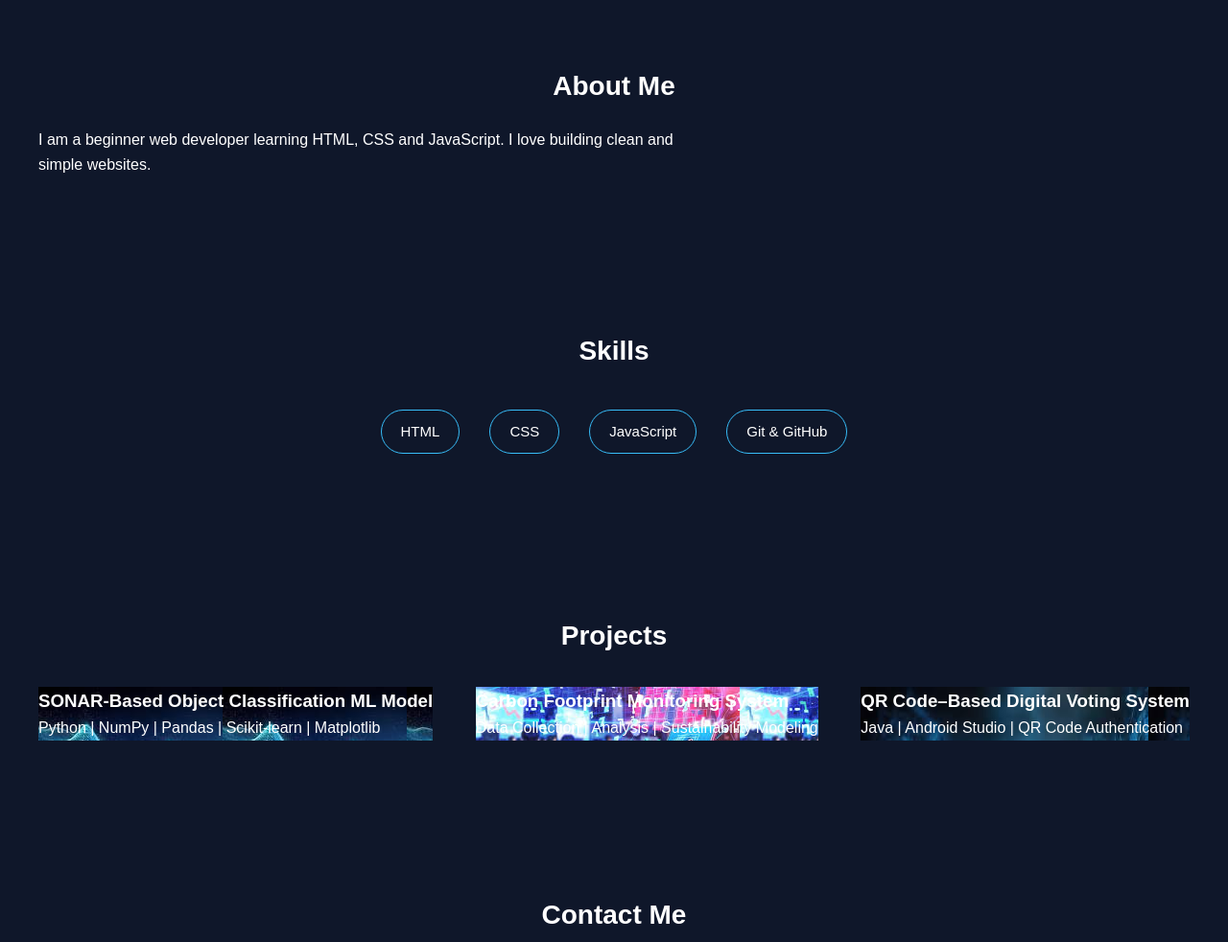
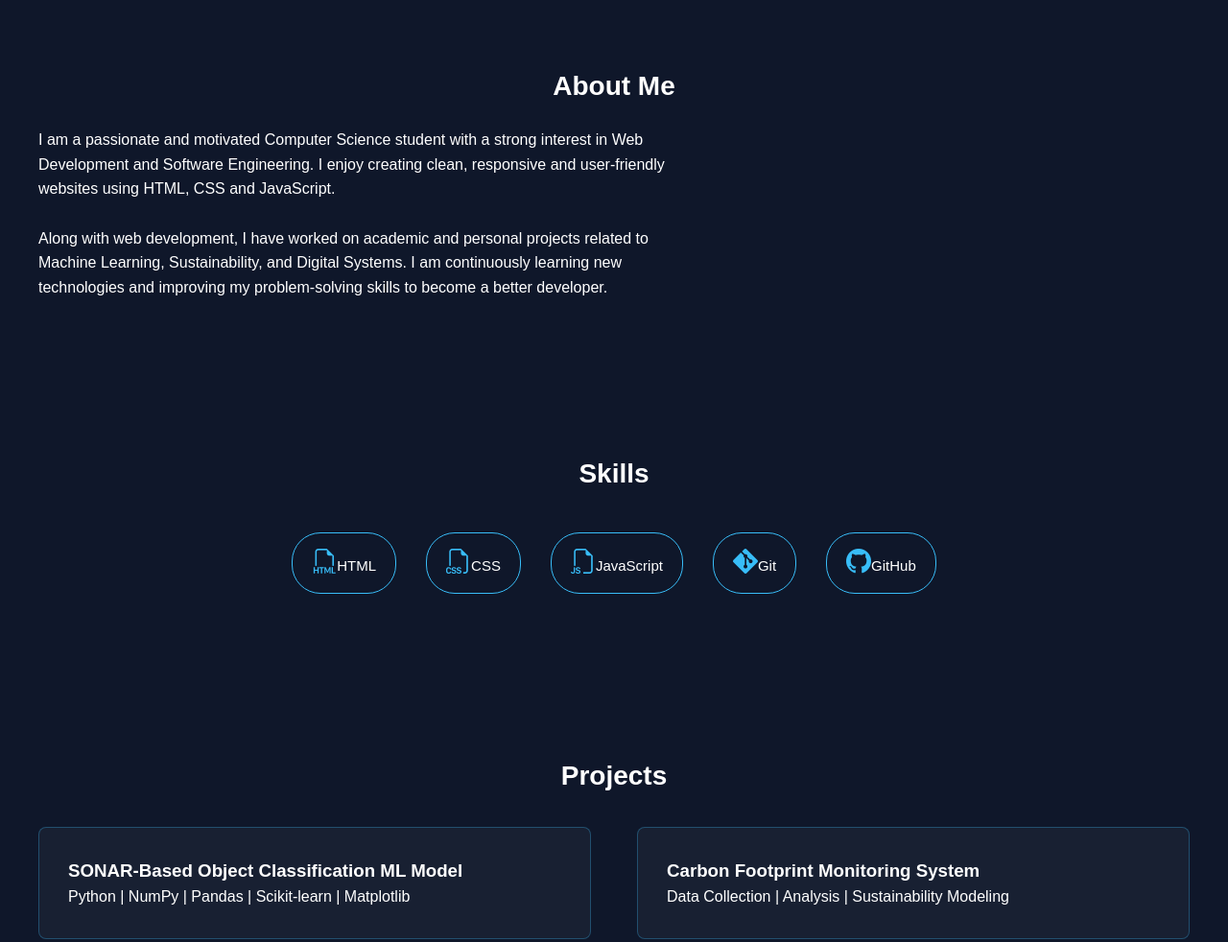
Before and after one commit to PrabhatYadav9/prabhat_protfolio_eternitylab, a plain HTML site: page index.html in a window 1280 px wide. Shown: the part 800-1782 px from the top of the page at 96% size. Drawn offline with nearby package versions, Linux system fonts and the light colour scheme.

Commit message:
nav bar fix

```diff
--- a/index.html
+++ b/index.html
@@ -14,6 +14,7 @@
   <header>
     <nav>
       <h2 class="log">Prabhat Yadav</h2>
+
       <span class="hamburger">&#9776;</span>
 
 
@@ -29,7 +30,7 @@
   </header>
 
   <!-- home -->
-  <section id="home">
+  <section id="home" >
 
     <div class="home-content">
       <div class="home-text">
@@ -63,8 +64,17 @@ into real-world web projects using HTML, CSS and JavaScript.
   <!-- about -->
   <section id="about" class="reveal">
     <h2>About Me</h2>
-    <p>I am a beginner web developer learning HTML, CSS and JavaScript.
-      I love building clean and simple websites.</p>
+    <p>
+I am a passionate and motivated Computer Science student with a strong interest
+in Web Development and Software Engineering. I enjoy creating clean, responsive
+and user-friendly websites using HTML, CSS and JavaScript.
+<br><br>
+Along with web development, I have worked on academic and personal projects
+related to Machine Learning, Sustainability, and Digital Systems.
+I am continuously learning new technologies and improving my problem-solving skills
+to become a better developer.
+</p>
+
 
 
   </section>
@@ -72,12 +82,12 @@ into real-world web projects using HTML, CSS and JavaScript.
   <!-- skills -->
   <section id="skills" class="reveal">
     <h2>Skills</h2>
-    <ul>
-      <li>HTML</li>
-      <LI>CSS</LI>
-      <li>JavaScript</li>
-      <LI>Git & GitHub</LI>
-
+    <ul class="skill-icons">
+      <li><i class="bi bi-filetype-html"></i><span>HTML</span></li>
+      <li><i class="bi bi-filetype-css"></i><span>CSS</span></li>
+      <li><i class="bi bi-filetype-js"></i><span>JavaScript</span></li>
+      <li><i class="bi bi-git"></i><span>Git</span></li>
+      <li><i class="bi bi-github"></i><span>GitHub</span></li>
     </ul>
   </section>
   <!-- projrct -->
@@ -86,18 +96,18 @@ into real-world web projects using HTML, CSS and JavaScript.
     <h2>Projects</h2>
     <div class="project-container">
 
-      <div class="project-item-s">
+      <div class="project-item">
         <h3>SONAR-Based Object Classification ML Model</h3>
         <p>Python | NumPy | Pandas | Scikit-learn | Matplotlib
         </p>
       </div>
-      <div class="project-item-q">
+      <div class="project-item">
         <h3>Carbon Footprint Monitoring System</h3>
         <p>Data Collection | Analysis | Sustainability Modeling</p>
 
       </div>
 
-      <div class="project-item-c">
+      <div class="project-item">
         <h3>QR Code–Based Digital Voting System</h3>
         <p>Java | Android Studio | QR Code Authentication</p>
       </div>
--- a/script.js
+++ b/script.js
@@ -8,18 +8,27 @@ cvButton.addEventListener("click", () => {
 // hamburger
 const ham = document.querySelector(".hamburger");
 const menu = document.querySelector("nav ul");
+const navLinks = document.querySelectorAll(".nav-link");
 
-ham.onclick = () => {
+ham.addEventListener("click", () => {
     menu.classList.toggle("active");
-};
+});
+navLinks.forEach(link =>{
+    link.addEventListener("click", ()=>{
+        menu.classList.remove("active");
+    });
+});
 
-// scroll reveal
-const sections = document.querySelectorAll(".reveal");
+// SCROLL ANIMATION
+const reveals = document.querySelectorAll(".reveal");
 
 window.addEventListener("scroll", () => {
-    sections.forEach(sec => {
-        if (sec.getBoundingClientRect().top < window.innerHeight - 50) {
-            sec.classList.add("show");
+    reveals.forEach((el) => {
+        const windowHeight = window.innerHeight;
+        const elementTop = el.getBoundingClientRect().top;
+
+        if (elementTop < windowHeight - 100) {
+            el.classList.add("active");
         }
     });
 });
--- a/style.css
+++ b/style.css
@@ -11,6 +11,7 @@ body {
     background-color: #0f172a;
     color: #ffffff;
     line-height: 1.6;
+    scroll-padding-top: 90px;
 }
 
 header {
@@ -18,6 +19,7 @@ header {
     padding: 15px 40px;
     position: sticky;
     top: 0;
+    z-index: 1000;
 }
 
 nav {
@@ -56,7 +58,7 @@ nav ul li a:hover {
     transition: 0.6s ease;
 }
 
-.reveal.show {
+.reveal.active {
     opacity: 1;
     transform: translateY(0);
 }
@@ -67,7 +69,9 @@ nav ul li a:hover {
 
 section {
     padding: 80px 40px;
+    position: relative;
 }
+
 
 
 #home {
@@ -155,7 +159,7 @@ section {
 
 #about p {
     max-width: 700px;
-    margin-top: 10px;
+
 }
 
 #skills{
@@ -181,6 +185,18 @@ section {
     font-size: 15px;
     transition: all 0.3s ease;
 }
+.skill-icons li {
+    display: flex;
+    align-items: center;
+    gap: 10px;
+    font-size: 18px;
+}
+
+.skill-icons i {
+    font-size: 26px;
+    color: #38bdf8;
+}
+
 
 #skills ul li:hover{
     background: #38bdf8;
@@ -194,38 +210,23 @@ section {
     justify-content: space-between;
     margin-top: 30px;
     flex-wrap: wrap;
+
     gap: 20px;
 }
-#projects .project-item-s{
-    background-image: url("image/p1.jpg");
-}
-#projects .project-item-q{
-    background-image: url("image/v1.jpg");
-}
-#projects .project-item-c{
-    background-image: url(image/c3.jpg);
-}
+
 
 #projects .project-item{
     padding: 30px;
     border-radius: 8px;
     width: 48%;
-    min-height: 960px;
+    background: rgba(255,255,255,0.04);
+    border: 1px solid rgba(56,189,248,0.3);
     transition: all 0.3s ease;
     cursor: pointer;
-    background-size: cover;
-    background-position: center;
     color: white;
     position: relative;
 }
 
-#projects .project-item::before{
-    content: "";
-    position: absolute;
-    inset: 0;
-    background: rgba(2,6,23,0.75);
-    border-radius: 6px;
-}
 #projects .project-item> *{
     position: relative;
     z-index: 1;
@@ -240,8 +241,7 @@ section {
 
 
 #contact{
-    padding: 80px 40px;
-    text-align: center;
+        text-align: center;
 }
 
 
@@ -291,6 +291,9 @@ section h2{
 }
 /* media query */
 @media(max-width:768px){
+    html{
+        scroll-padding-top: 130px;
+    }
     nav{
         flex-direction: column;
         gap: 10px;
```
Lines whose indentation alone changed are shown as unchanged.
